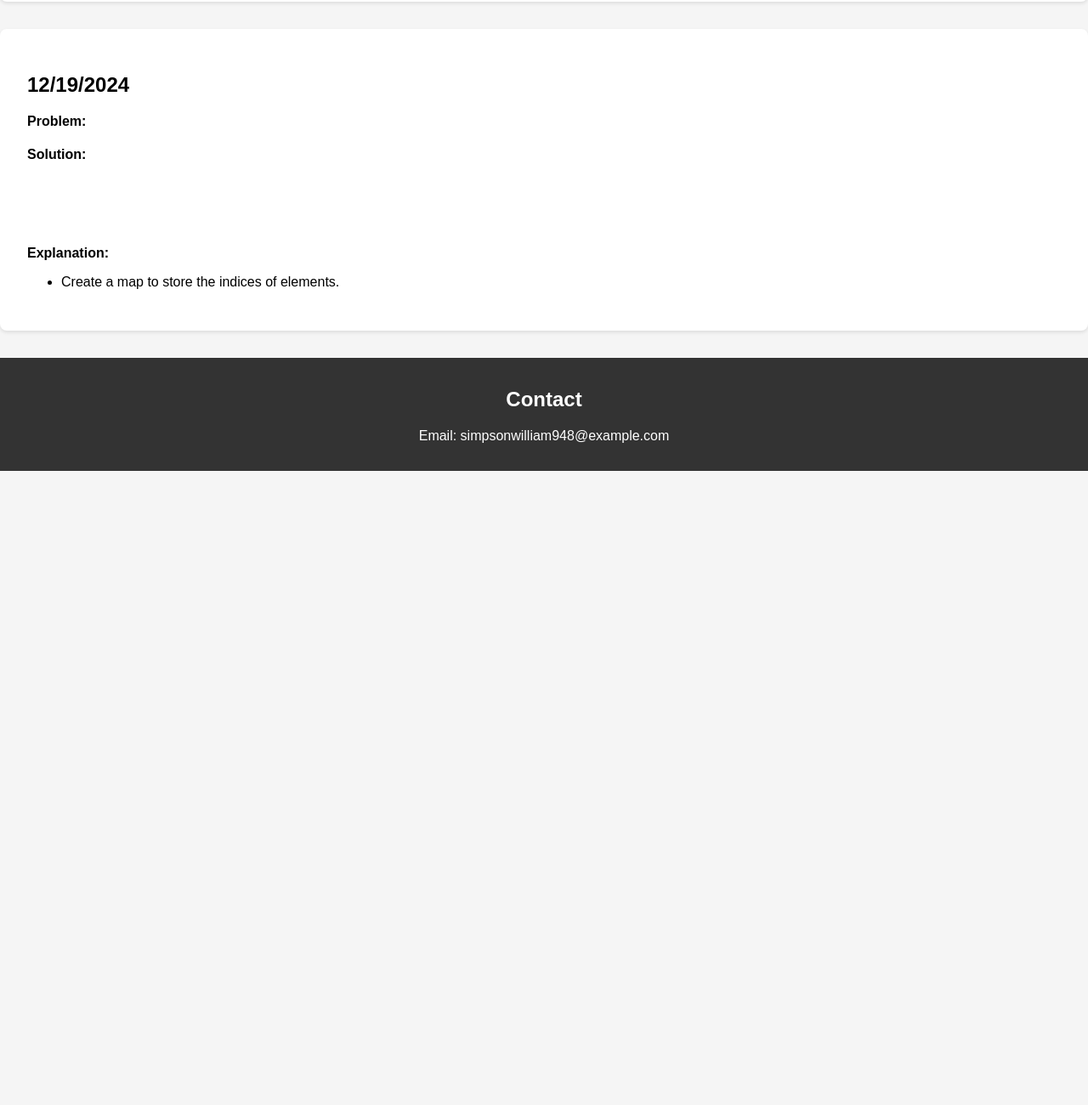
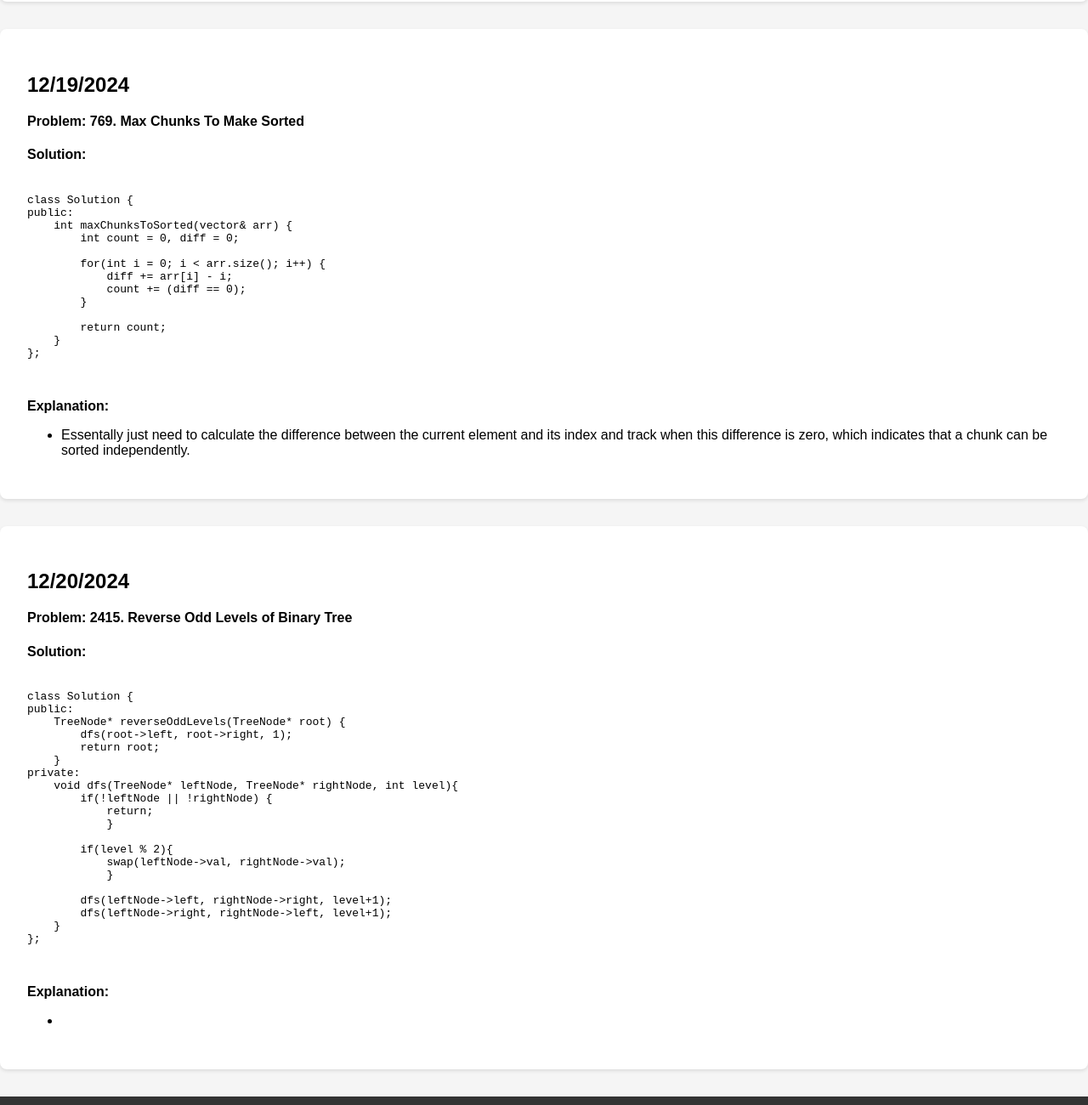
Before and after one commit to SimpsonWA/SimpsonWA.github.io, a website: page LeetCodeDecember.html in a window 1280 px wide. Shown: the part 740-2040 px from the top of the page at 85% size. Before the commit the page ends 1294 px from the top, so only its background shows below. Drawn offline with Linux system fonts and the light colour scheme.

Commit message:
Quick Update

```diff
--- a/LeetCodeDecember.html
+++ b/LeetCodeDecember.html
@@ -55,17 +55,67 @@ public:
         <section id="leetcode-daily">
             <h2>12/19/2024</h2>
             <article>
-                <p><strong>Problem:</strong>
+                <p><strong>Problem: 769. Max Chunks To Make Sorted</strong>
                 </p>
                 <h4>Solution:</h4>
                 <pre>
-<code>
+                    <code>
+class Solution {
+public:
+    int maxChunksToSorted(vector<int>& arr) {
+        int count = 0, diff = 0;
 
-</code>
+        for(int i = 0; i < arr.size(); i++) {
+            diff += arr[i] - i;
+            count += (diff == 0);
+        }
+
+        return count;
+    }
+};
+                        </code>
                 </pre>
                 <p><strong>Explanation:</strong></p>
                 <ul>
-                    <li>Create a map to store the indices of elements.</li>
+                    <li>Essentally just need to calculate the difference between the current element and its index and track when this difference is zero, which indicates that a chunk can be sorted independently.</li>
+
+                </ul>
+            </article>
+        </section>
+
+        <section id="leetcode-daily">
+            <h2>12/20/2024</h2>
+            <article>
+                <p><strong>Problem: 2415. Reverse Odd Levels of Binary Tree</strong>
+                </p>
+                <h4>Solution:</h4>
+                <pre>
+                    <code>
+class Solution {
+public:
+    TreeNode* reverseOddLevels(TreeNode* root) {
+        dfs(root->left, root->right, 1);
+        return root;
+    }
+private:
+    void dfs(TreeNode* leftNode, TreeNode* rightNode, int level){
+        if(!leftNode || !rightNode) {
+            return;
+            }
+
+        if(level % 2){
+            swap(leftNode->val, rightNode->val);
+            }
+
+        dfs(leftNode->left, rightNode->right, level+1);
+        dfs(leftNode->right, rightNode->left, level+1);
+    }
+};
+                        </code>
+                </pre>
+                <p><strong>Explanation:</strong></p>
+                <ul>
+                    <li></li>
 
                 </ul>
             </article>
```
Also changed, not shown: index.html (+5 -2 lines).
